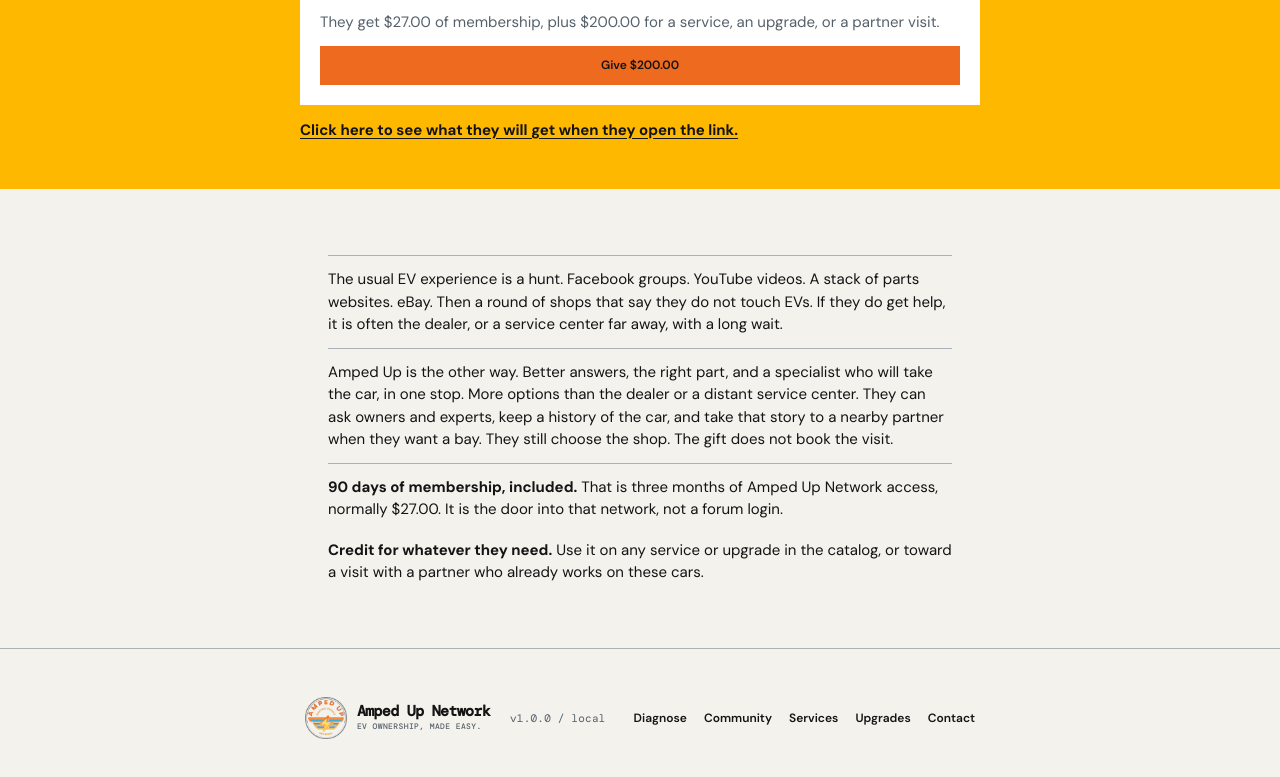
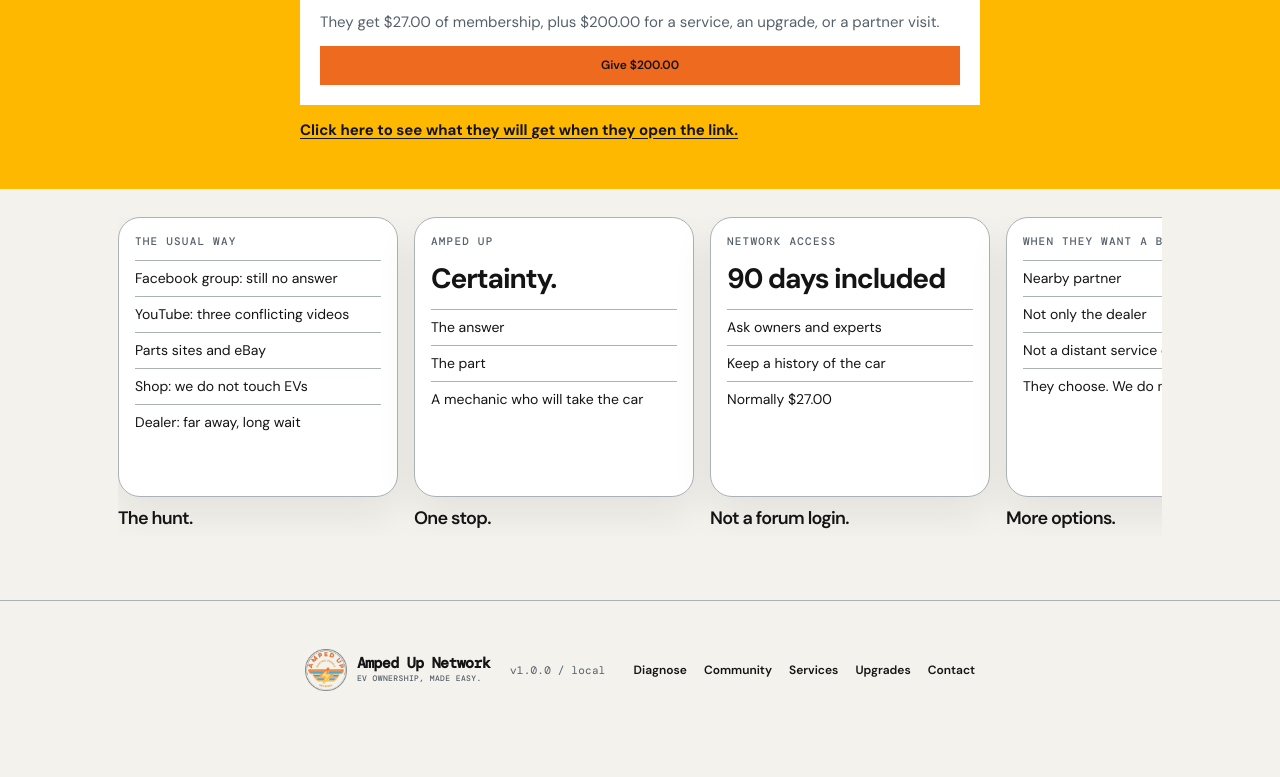
Before and after one commit to erichester76/volt-yard, a Next.js app: page /en/black-friday in a window 1280 px wide. Shown: the part 823-1600 px from the top of the page. After the commit the page ends 1562 px from the top, so only its background shows below. Built offline with nearby package versions, Linux system fonts and the light colour scheme; no server answers; the database is empty; a web font is replaced by a local one.

Commit message:
style: replace the gift essay with a side-scrolling tour

```diff
--- a/app/black-friday/page.tsx
+++ b/app/black-friday/page.tsx
@@ -86,13 +86,69 @@ export default function BlackFridayPage() {
         <p className="gift-offer-preview"><Link href="/gift-landing/example">Click here to see what they will get when they open the link.</Link></p>
       </div>
     </div></section>
-    <section className="gift-offer-more"><div className="wrap">
-      <div className="gift-offer-story">
-        <p>The usual EV experience is a hunt. Facebook groups. YouTube videos. A stack of parts websites. eBay. Then a round of shops that say they do not touch EVs. If they do get help, it is often the dealer, or a service center far away, with a long wait.</p>
-        <p>Amped Up is the other way. Better answers, the right part, and a specialist who will take the car, in one stop. More options than the dealer or a distant service center. They can ask owners and experts, keep a history of the car, and take that story to a nearby partner when they want a bay. They still choose the shop. The gift does not book the visit.</p>
-        <p><b>{giftMembershipDays} days of membership, included.</b> That is three months of Amped Up Network access, normally {money(giftMembershipValueCents)}. It is the door into that network, not a forum login.</p>
+    <section className="gift-offer-more" aria-label="What the gift replaces"><div className="wrap">
+      <div className="gift-tour">
+        <article className="gift-tour-shot">
+          <div className="gift-tour-frame" aria-hidden="true">
+            <p className="eyebrow">The usual way</p>
+            <ul>
+              <li>Facebook group: still no answer</li>
+              <li>YouTube: three conflicting videos</li>
+              <li>Parts sites and eBay</li>
+              <li>Shop: we do not touch EVs</li>
+              <li>Dealer: far away, long wait</li>
+            </ul>
+          </div>
+          <h2>The hunt.</h2>
+        </article>
+        <article className="gift-tour-shot">
+          <div className="gift-tour-frame" aria-hidden="true">
+            <p className="eyebrow">Amped Up</p>
+            <strong>Certainty.</strong>
+            <ul>
+              <li>The answer</li>
+              <li>The part</li>
+              <li>A mechanic who will take the car</li>
+            </ul>
+          </div>
+          <h2>One stop.</h2>
+        </article>
+        <article className="gift-tour-shot">
+          <div className="gift-tour-frame" aria-hidden="true">
+            <p className="eyebrow">Network access</p>
+            <strong>{giftMembershipDays} days included</strong>
+            <ul>
+              <li>Ask owners and experts</li>
+              <li>Keep a history of the car</li>
+              <li>Normally {money(giftMembershipValueCents)}</li>
+            </ul>
+          </div>
+          <h2>Not a forum login.</h2>
+        </article>
+        <article className="gift-tour-shot">
+          <div className="gift-tour-frame" aria-hidden="true">
+            <p className="eyebrow">When they want a bay</p>
+            <ul>
+              <li>Nearby partner</li>
+              <li>Not only the dealer</li>
+              <li>Not a distant service center</li>
+              <li>They choose. We do not book it.</li>
+            </ul>
+          </div>
+          <h2>More options.</h2>
+        </article>
+        <article className="gift-tour-shot">
+          <div className="gift-tour-frame" aria-hidden="true">
+            <p className="eyebrow">The credit</p>
+            <ul>
+              <li>any service or upgrade in the catalog</li>
+              <li>Or a partner visit</li>
+              <li>On top of the access</li>
+            </ul>
+          </div>
+          <h2>For whatever they need.</h2>
+        </article>
       </div>
-      <p className="gift-offer-limit"><b>Credit for whatever they need.</b> Use it on any service or upgrade in the catalog, or toward a visit with a partner who already works on these cars.</p>
       <CatalogTeaser compact title="The credit can go to things like" />
     </div></section>
   </main>;
--- a/app/globals.css
+++ b/app/globals.css
@@ -1518,10 +1518,16 @@ footer button {
 .gift-offer-aside { display: grid; gap: 14px; min-width: 0; }
 .gift-offer-aside .gift-offer-limit { max-width: none; margin-top: 0; }
 .gift-offer-aside .catalog-teaser, .gift-offer-aside .catalog-teaser-track { width: 100%; max-width: 100%; min-width: 0; }
-.gift-offer-more { padding: 48px 0 64px; }
-.gift-offer-more .wrap { max-width: 680px; }
-.gift-offer-more .gift-offer-story p { border-top-color: var(--line); color: var(--ink); }
-.gift-offer-more .gift-offer-limit { color: var(--ink); max-width: none; }
+.gift-offer-more { padding: 28px 0 64px; }
+.gift-offer-more .wrap { max-width: 1100px; }
+.gift-tour { display: flex; gap: 16px; overflow-x: auto; scroll-snap-type: x mandatory; padding-bottom: 8px; }
+.gift-tour-shot { flex: 0 0 280px; scroll-snap-align: start; }
+.gift-tour-shot h2 { margin: 12px 0 0; font-size: 18px; letter-spacing: -0.04em; }
+.gift-tour-frame { min-height: 280px; padding: 16px; border: 1px solid var(--line); border-radius: 22px; background: var(--surface); color: var(--ink); box-shadow: 0 16px 40px color-mix(in srgb, var(--ink) 8%, transparent); }
+.gift-tour-frame .eyebrow { margin-bottom: 12px; }
+.gift-tour-frame strong { display: block; margin-bottom: 12px; font-size: 28px; letter-spacing: -0.04em; }
+.gift-tour-frame ul { display: grid; gap: 8px; margin: 0; padding: 0; list-style: none; font-size: 14px; line-height: 1.35; }
+.gift-tour-frame li { padding-top: 8px; border-top: 1px solid var(--line); }
 .gift-offer-preview { margin: 0; color: var(--acid-ink); font-size: 15px; line-height: 1.5; }
 .gift-offer-preview a { color: var(--acid-ink); font-weight: 700; text-decoration: underline; text-underline-offset: 3px; }
 .gift-offer-note { padding: 28px 0 40px; }
@@ -1631,10 +1637,9 @@ footer button {
 :root[data-theme="dark"] .gift-offer,
 :root[data-theme="dark"] .gift-offer-hero,
 :root[data-theme="dark"] .gift-offer-more { background: #000; color: var(--acid); }
-:root[data-theme="dark"] .gift-offer-more .gift-offer-story p,
-:root[data-theme="dark"] .gift-offer-more .gift-offer-limit,
 :root[data-theme="dark"] .gift-offer-more .catalog-teaser h2,
-:root[data-theme="dark"] .gift-offer-more .catalog-teaser-more a { color: var(--acid); }
+:root[data-theme="dark"] .gift-offer-more .catalog-teaser-more a,
+:root[data-theme="dark"] .gift-tour-shot h2 { color: var(--acid); }
 :root[data-theme="dark"] .gift-offer-hero .eyebrow,
 :root[data-theme="dark"] .gift-offer-hero h1,
 :root[data-theme="dark"] .gift-offer-hero .intro,
```
